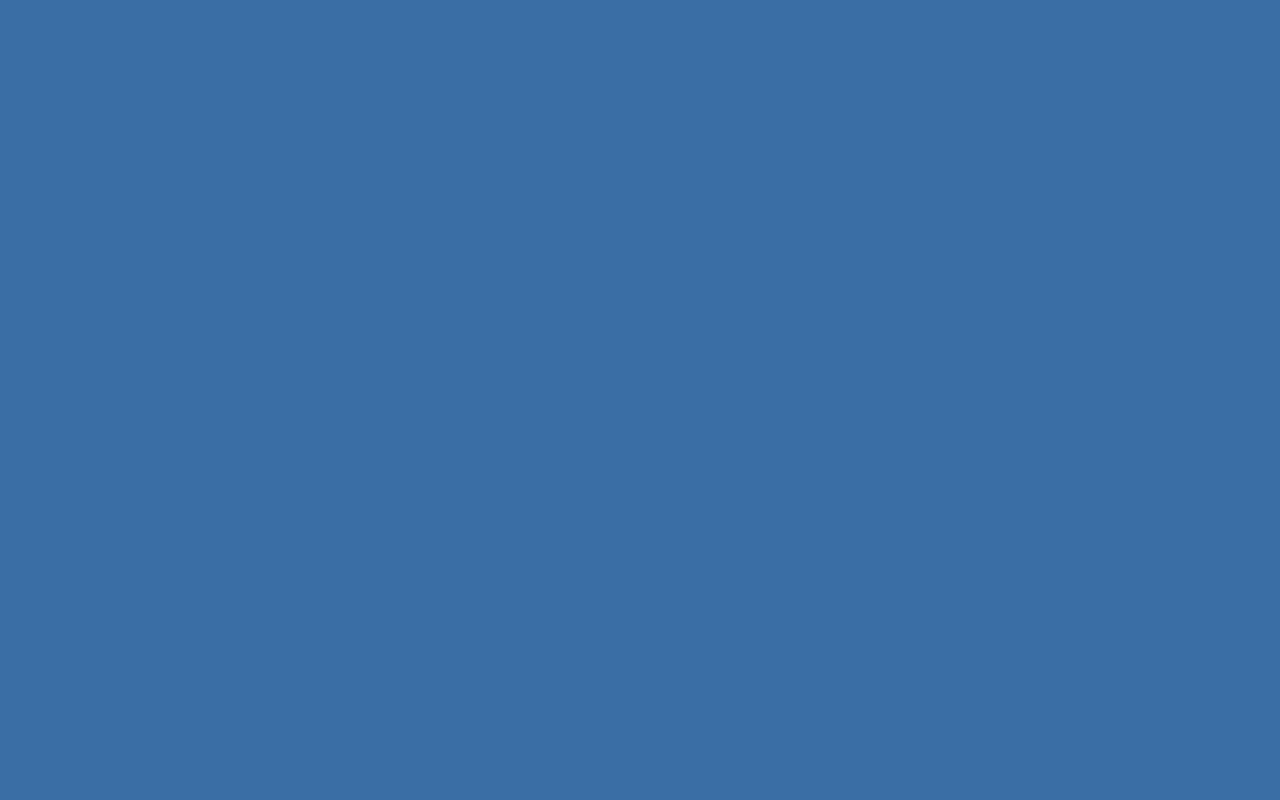
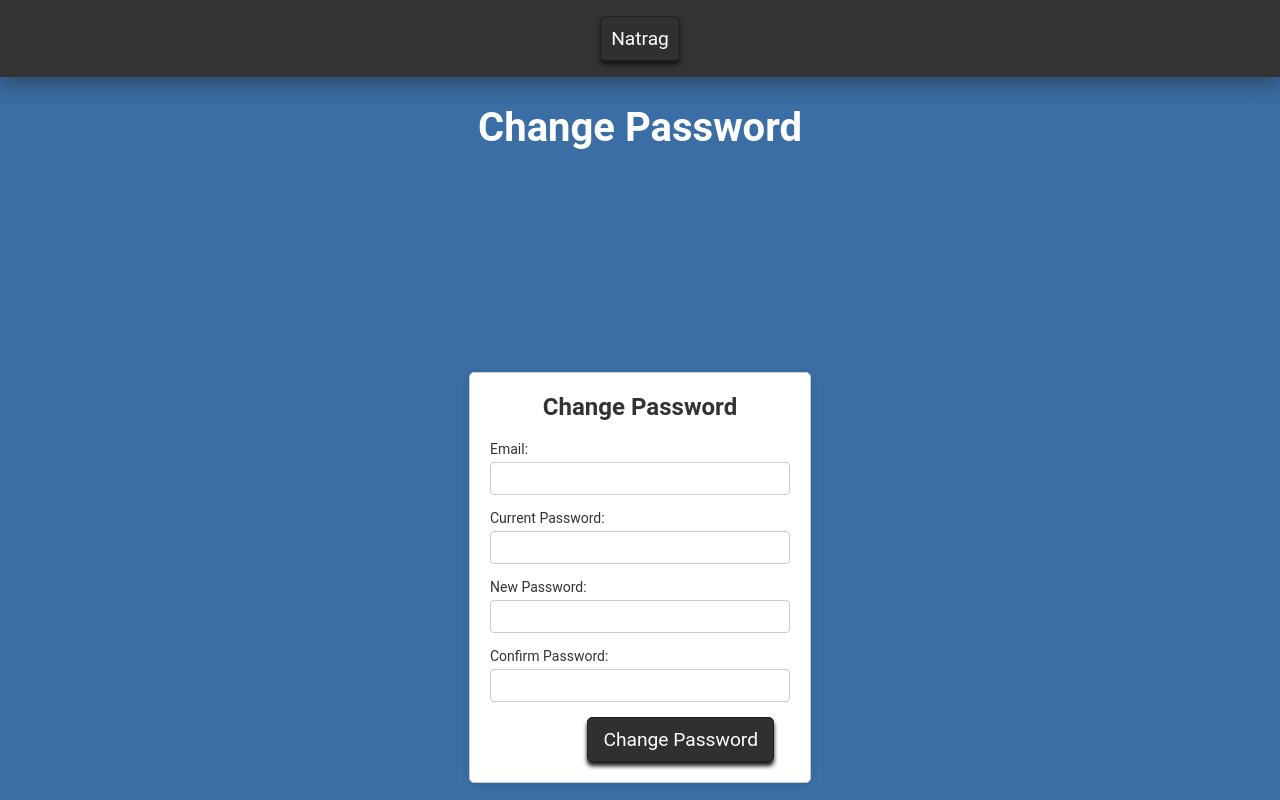
Before and after one commit to Curko15/Poster-Rangers, a React (Create React App) app in the folder IzvorniKod/frontend/: page /promijeniLozinku in a window 1280 px wide. Before the commit this address had no page. Shown: the top 800 px of the page. Built offline with nearby package versions, Linux system fonts and the light colour scheme; the HTML template or start-up script is replaced by a standard one.

Commit message:
napravljeni buttoni za navigiranje promjeneLozinke i dodan ChangePassword.js and ChangePasswordScreen.js

```diff
--- a/IzvorniKod/frontend/src/App.js
+++ b/IzvorniKod/frontend/src/App.js
@@ -13,6 +13,7 @@ import AdminScreen from "./screens/AdminScreen";
 import AddConference from "./components/AddConference";
 import AddPosterScreen from "./screens/AddPosterScreen";
 import ResetPasswordScreen from "./screens/ResetPasswordScreen";
+import ChangePasswordScreen from "./screens/ChangePasswordScreen";
 
 function App() {
   return (
@@ -37,7 +38,8 @@ function App() {
         <Route path="/superAdmin" element={<SuperAdminScreen />} />
         <Route path="/admin" element={<AdminScreen />} />
         <Route path="/dodajPoster" element={<AddPosterScreen />} />
-        <Route path="/promjeniLozinku" element={<ResetPasswordScreen />} />
+        <Route path="/resetirajLozinku" element={<ResetPasswordScreen />} />
+        <Route path="/promijeniLozinku" element={<ChangePasswordScreen />} />
       </Routes>
     </Router>
   );
--- /dev/null
+++ b/IzvorniKod/frontend/src/components/ChangePassword.js
@@ -0,0 +1,116 @@
+import React, { useState } from "react";
+import { getAuthToken, getLoggedInUser } from "../services/AuthService";
+import "../css/main.css";
+import axios from "axios";
+const ChangePassword = () => {
+  const [mail, setMail] = useState("");
+  const [currentPassword, setCurrentPassword] = useState("");
+  const [newPassword, setNewPassword] = useState("");
+  const [confirmPassword, setConfirmPassword] = useState("");
+  const [message, setMessage] = useState("");
+
+  const handleSubmit = async (e) => {
+    e.preventDefault();
+
+    if (!mail || !currentPassword || !newPassword || !confirmPassword) {
+      setMessage("All fields are necessary!");
+      return;
+    }
+    // Check if the new password and confirm password match
+    if (newPassword !== confirmPassword) {
+      setMessage("Passwords do not match");
+      return;
+    }
+
+    // Here you can implement your logic to send the password change request
+    // For demonstration purposes, this just logs the data to the console
+    console.log("Current Password:", currentPassword);
+    console.log("New Password:", newPassword);
+    console.log("Confirm Password:", confirmPassword);
+    const t = getAuthToken().token;
+    console.log(t);
+
+    const changePasswordData = {
+      oldPassword: currentPassword,
+      newPassword: newPassword,
+      email: mail,
+    };
+
+    try {
+      const changePassword = await axios.post(
+        `/api/korisnici/change-password`,
+        changePasswordData,
+        {
+          headers: {
+            "Content-Type": "application/json",
+            Authorization: "Bearer " + getAuthToken().token,
+          },
+        },
+      );
+
+      // Reset the form after submission
+      setCurrentPassword("");
+      setNewPassword("");
+      setConfirmPassword("");
+      setMessage("Password changed successfully");
+    } catch (error) {
+      console.error("Error:", error.message);
+    }
+  };
+
+  return (
+    <div className="center-container">
+      <div className="form-container">
+        <h2>Change Password</h2>
+        {message && <p>{message}</p>}
+        <form onSubmit={handleSubmit}>
+          <div>
+            <label htmlFor="Email">Email:</label>
+            <input
+              type="mail"
+              id="Email"
+              value={mail}
+              onChange={(e) => setMail(e.target.value)}
+              className="input-field"
+            />
+          </div>
+          <div>
+            <label htmlFor="currentPassword">Current Password:</label>
+            <input
+              type="password"
+              id="currentPassword"
+              value={currentPassword}
+              onChange={(e) => setCurrentPassword(e.target.value)}
+              className="input-field"
+            />
+          </div>
+          <div>
+            <label htmlFor="newPassword">New Password:</label>
+            <input
+              type="password"
+              id="newPassword"
+              value={newPassword}
+              onChange={(e) => setNewPassword(e.target.value)}
+              className="input-field"
+            />
+          </div>
+          <div>
+            <label htmlFor="confirmPassword">Confirm Password:</label>
+            <input
+              type="password"
+              id="confirmPassword"
+              value={confirmPassword}
+              onChange={(e) => setConfirmPassword(e.target.value)}
+              className="input-field"
+            />
+          </div>
+          <div className="button-container">
+            <button type="submit">Change Password</button>
+          </div>
+        </form>
+      </div>
+    </div>
+  );
+};
+
+export default ChangePassword;
--- a/IzvorniKod/frontend/src/components/Header.js
+++ b/IzvorniKod/frontend/src/components/Header.js
@@ -105,6 +105,10 @@ const Header = ({ viewType }) => {
     navigate("/superAdmin");
   };
 
+  const handleChangePassword = () => {
+    navigate("/promijeniLozinku");
+  };
+
   const renderButtons = () => {
     return (
       <>
@@ -123,7 +127,9 @@ const Header = ({ viewType }) => {
             Dodaj admina
           </button>
         )}
-        {(viewType === "login" || viewType === "register") && (
+        {(viewType === "login" ||
+          viewType === "register" ||
+          viewType === "ChangePassword") && (
           <button id="backButton" onClick={handleBackClick}>
             Natrag
           </button>
@@ -143,6 +149,11 @@ const Header = ({ viewType }) => {
         {isUserLoggedIn() && (
           <button id="logOutButton" onClick={handleLogOutClick}>
             Odjava
+          </button>
+        )}
+        {isUserLoggedIn() && viewType !== "ChangePassword" && (
+          <button id="changePassword" onClick={handleChangePassword}>
+            Promijeni Lozinku
           </button>
         )}
         {(viewType === "homescreen" ||
--- /dev/null
+++ b/IzvorniKod/frontend/src/screens/ChangePasswordScreen.js
@@ -0,0 +1,17 @@
+import Header from "../components/Header";
+import ChangePassword from "../components/ChangePassword";
+import Footer from "../components/Footer";
+import React from "react";
+
+const ChangePasswordScreen = () => {
+  return (
+    <div>
+      <Header viewType="ChangePassword" />
+      <h1 className="title">Change Password</h1>
+      <ChangePassword />
+      <Footer />
+    </div>
+  );
+};
+
+export default ChangePasswordScreen;
```
